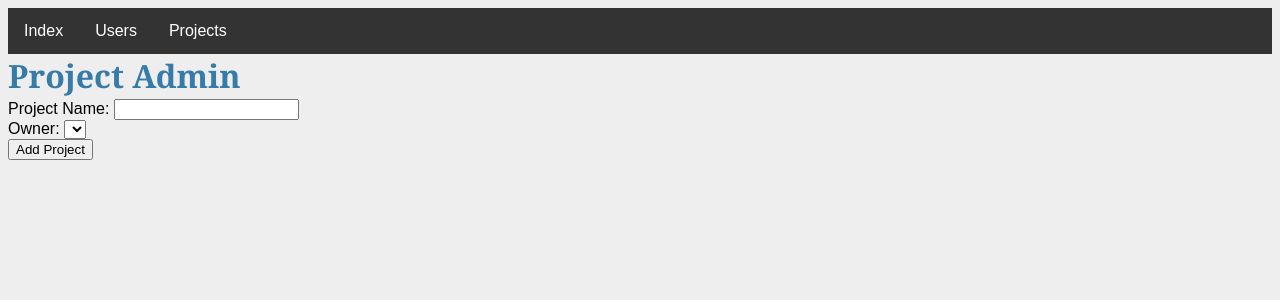
After one commit to westen30/DM-Man, a Flask app: page /projects in a window 1280 px wide. The commit adds this page. Shown: the top 300 px of the page. Run offline with Flask 2, Linux system fonts and the light colour scheme; data that the repository does not hold is empty.

Commit message:
Added project admin

```diff
--- /dev/null
+++ b/dm_man/templates/project_admin.html
@@ -0,0 +1,32 @@
+{% extends "base.html" %}
+{% block title %}Project Admin{% endblock %}
+{% block content %}
+    <h1>Project Admin</h1>
+    <form action="/projects/new" method="POST">
+        <div>
+            <label for="Name">Project Name:</label>
+            <input type="text" name="Name"/>
+        </div>
+        <div>
+            <label for="Owner">Owner:</label>
+            <select name="Owner">
+                {% for o in users %}
+                    <option value="{{ o.mongo_id }}">{{ o.Name }}</option>
+                {% endfor %}
+            </select>
+        </div>
+        <button type="submit">Add Project</button>
+    </form>
+{% if projects|length > 0 %}
+    <table>
+    <th>Project Name</th><th>Owner</th><th>Actions</th>
+{% for item in projects %}
+    <tr>
+        <td> {{ item.Name }} </td>
+        <td> {{ item.Owner.Name }}</td>
+        <td> <a href="/projects/delete/{{ item.mongo_id }}">delete</a> | <a href="/projects/edit/{{ item.mongo_id }}">edit</a><td>
+    </tr>
+    {% endfor %}
+</table>
+{% endif %}
+{% endblock %}
--- a/dm_man/views/__init__.py
+++ b/dm_man/views/__init__.py
@@ -7,6 +7,6 @@ class Navigation(object):
         self.href = href
         self.caption = caption
 
-navigation = [Navigation(href = '/', caption = 'Index'), Navigation(href = '/user', caption = 'Users')]
+navigation = [Navigation(href = '/', caption = 'Index'), Navigation(href = '/user', caption = 'Users'), Navigation(href='/projects', caption='Projects')]
 
 __all__ = ['render_template', 'redirect', 'request', 'url_for', 'app', 'db', 'navigation']
--- /dev/null
+++ b/dm_man/views/project_view.py
@@ -0,0 +1,40 @@
+import sys
+from . import *
+from ..models.user import User, UserQuery
+from ..models.project import Project
+
+@app.route('/projects')
+def projects():
+    projects = Project.query.all_projects()
+    users = User.query.all_users()
+
+    return render_template('project_admin.html', projects=projects, navigation=navigation, users=users)
+
+@app.route('/projects/new', methods=['POST'])
+def new_project():
+    usr = User.query.get(request.form['Owner'])
+    item_doc = Project(Name=request.form['Name'], Owner=usr)
+    item_doc.save()
+
+    return redirect(url_for('projects'))
+
+@app.route('/projects/delete/<id>')
+def delete_project(id):
+    item = Project.query.get(id)
+    item.remove()
+    return redirect(url_for('projects'))
+
+@app.route('/projects/edit/<id>')
+def edit_project(id):
+    item = Project.query.get(id)
+    users = User.query.all_users()
+    return render_template('project_edit.html', item=item, navigation=navigation, users=users)
+
+@app.route('/projects/edit/<id>', methods=['POST'])
+def update_project(id):
+    item = Project.query.get(id)
+    item.Name = request.form['Name']
+    item.Owner = User.query.get(request.form['Owner'])
+    item.save()
+
+    return redirect(url_for('projects'))
--- a/dm_man/views/user_view.py
+++ b/dm_man/views/user_view.py
@@ -13,7 +13,7 @@ def users():
 @app.route('/user/new', methods=['POST'])
 def new():
 
-    item_doc = User(Name = request.form['Name'], Role = request.form['Role'])
+    item_doc = User(Name=request.form['Name'], Role=request.form['Role'])
     item_doc.save()
 
     return redirect(url_for('users'))
```
Also changed, not shown: dm_man/dm.py (+5 -2 lines), dm_man/models/project.py (added, +14 -0 lines), dm_man/templates/project_edit.html (added, +22 -0 lines), dm_man/templates/user_admin.html (+18 -10 lines), tests/dm_tests.py (+2 -1 lines).
